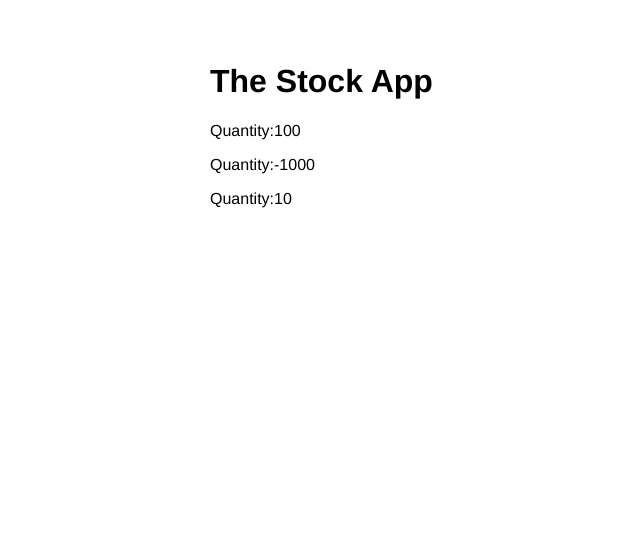
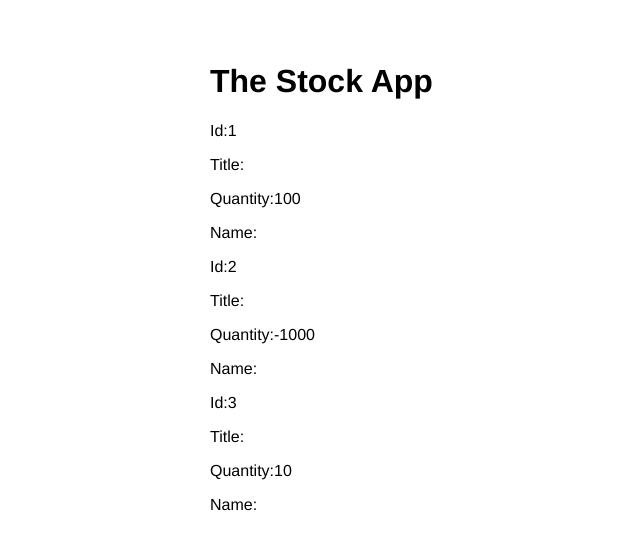
Before and after one commit to chamanoS/Inventory_Management, a React (Create React App) app in the folder inventory_system/: page / in a window 1280 px wide. Shown: the top 550 px of the page, without its empty margins (180-820 px from the left). Built offline with nearby package versions, Linux system fonts and the light colour scheme.

Commit message:
displaying data

```diff
--- a/inventory_system/src/components/StockEventsTable.js
+++ b/inventory_system/src/components/StockEventsTable.js
@@ -5,7 +5,12 @@ function StockEventsTable(props) {
         return (
             <div className="StockEventsTable">
                 {stockEvents.map(event =>(
-                    <p>Quantity:{event.qty}</p>
+                    <div>
+                        <p>Id:{event.id}</p>
+                        <p>Title:{event.title}</p>
+                        <p>Quantity:{event.qty}</p>
+                        <p>Name:{event.name}</p>
+                    </div>
                 ))}
             </div>
         )
```
Also changed, not shown: 1 other file (tests, documents, lock files or other folders).
